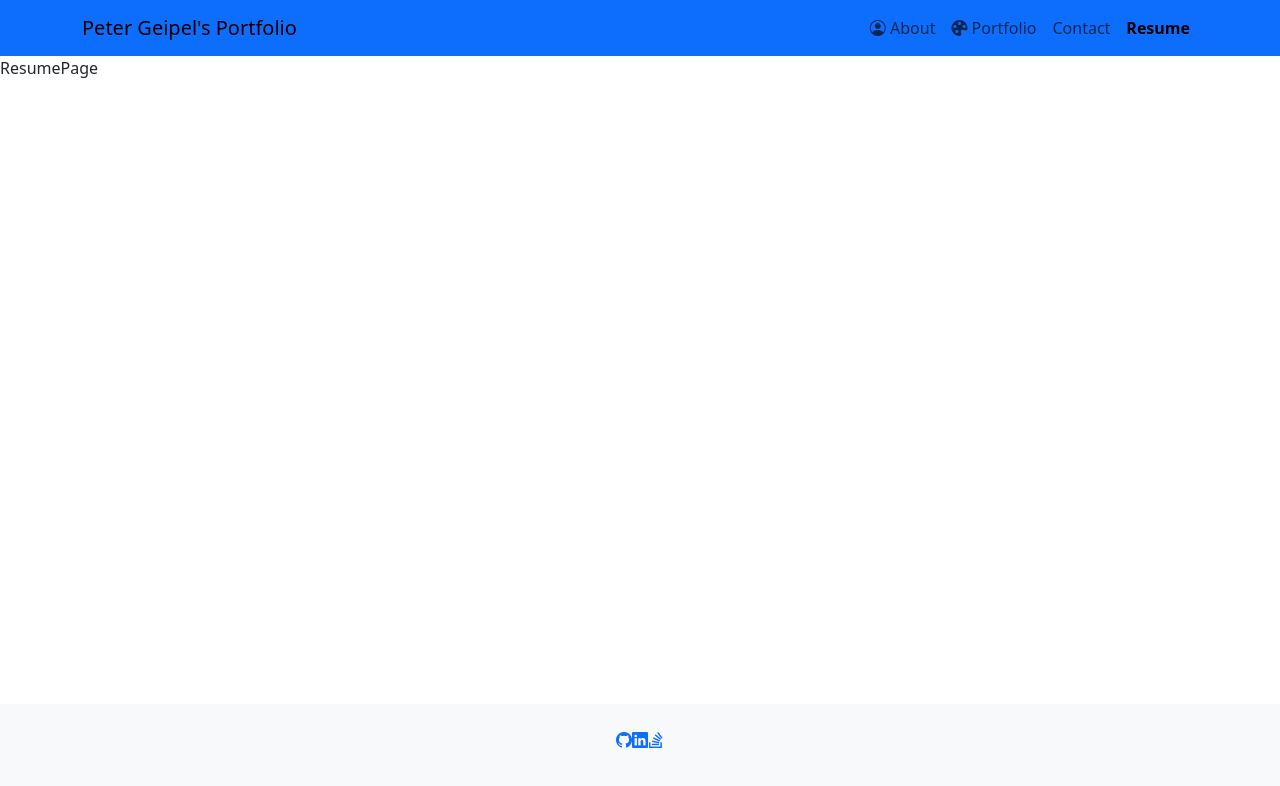
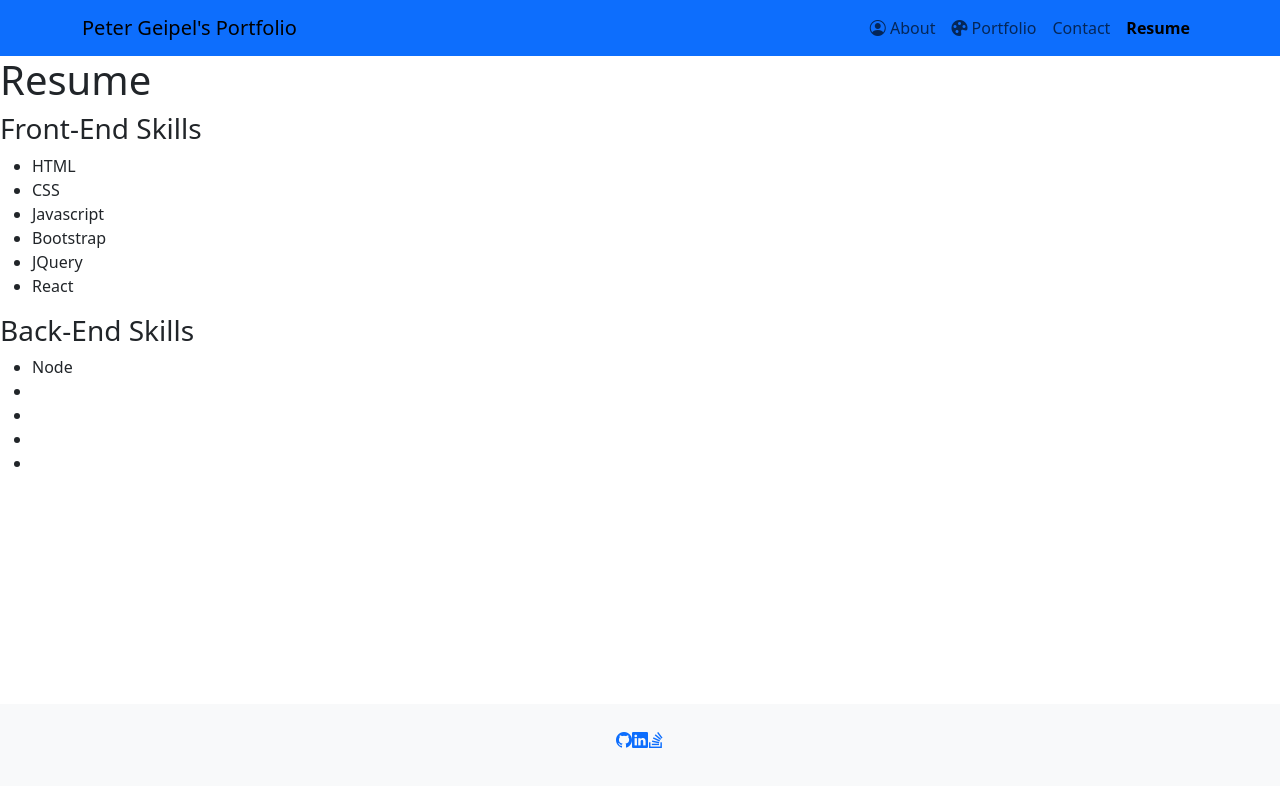
Before and after one commit to pwgeipel/Peter-G-React-Portfolio, a React (Create React App) app: page / in a window 1280 px wide. Both pictures are taken after a click on the link "Resume". Shown: the top 786 px of the page. Built offline with nearby package versions, Linux system fonts and the light colour scheme.

Commit message:
resume jsx

```diff
--- a/src/pages/resume.js
+++ b/src/pages/resume.js
@@ -1,5 +1,28 @@
-const ResumePage = props => {
-    return 'ResumePage'
+function ResumePage() {
+    return (
+        <section>
+            <h1>Resume</h1>
+                <h3>
+                    Front-End Skills
+                </h3>
+                    <ul>
+                        <li>HTML</li>
+                        <li>CSS</li>
+                        <li>Javascript</li>
+                        <li>Bootstrap</li>
+                        <li>JQuery</li>
+                        <li>React</li>
+                    </ul>
+                <h3>Back-End Skills</h3>
+                    <ul>
+                    <li>Node</li>
+                    <li></li>
+                    <li></li>
+                    <li></li>
+                    <li></li>
+                    </ul>
+        </section>
+    );
 }
 
-export default ResumePage
+export default ResumePage;
```
